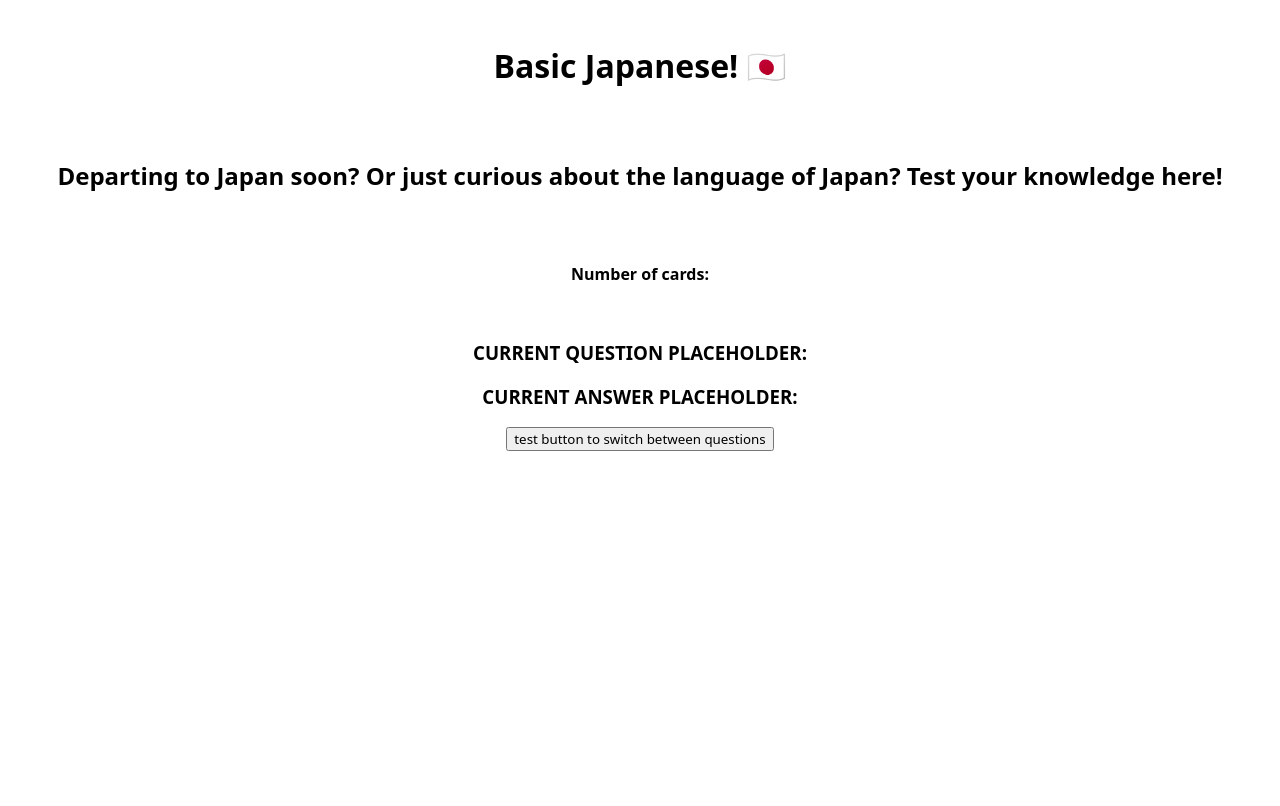
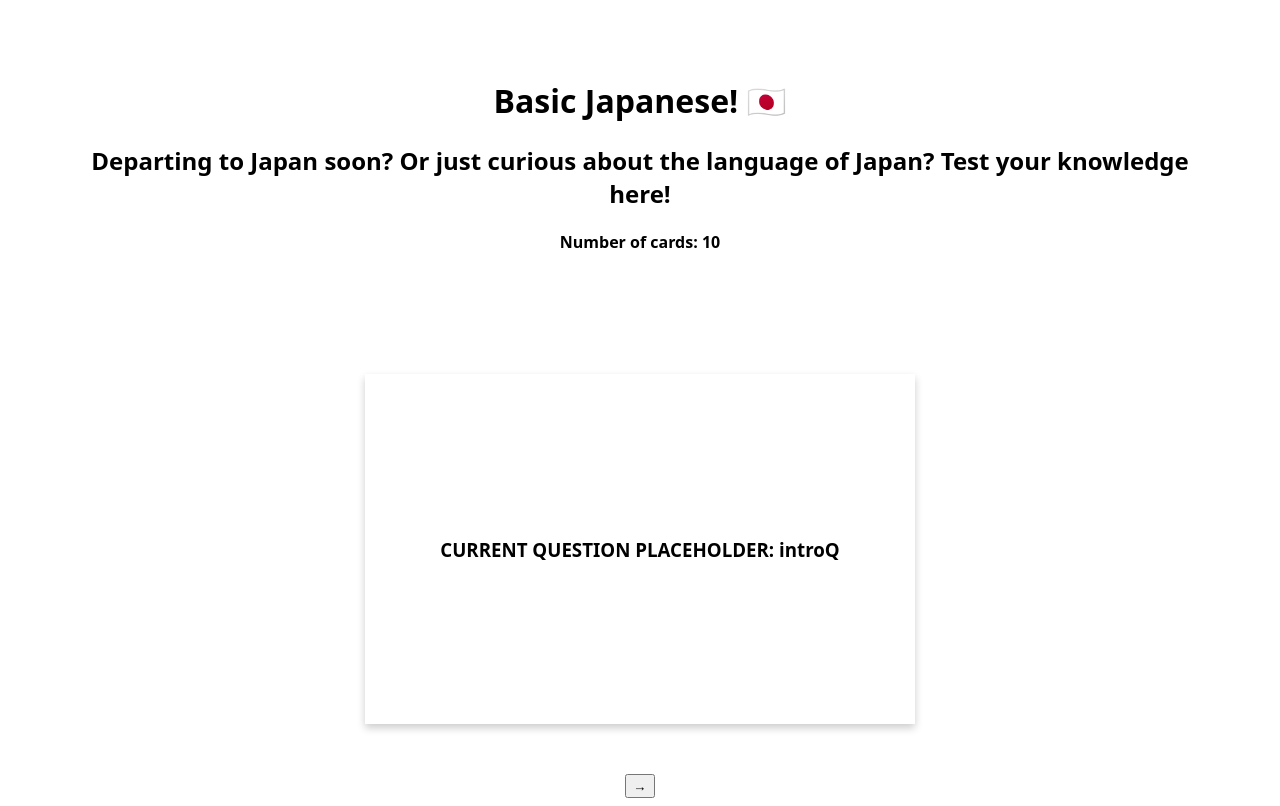
Before and after one commit to julesiet/flashcards-pt1, a React (Vite) app: page / in a window 1280 px wide. Built offline with nearby package versions, Linux system fonts and the light colour scheme.

Commit message:
combined q and a randomized picking w/ flashcard styling worked

```diff
--- a/src/App.css
+++ b/src/App.css
@@ -1,13 +1,51 @@
 .container {
   display: flex;
   flex-direction: column;
+  align-items: center;
 }
 
-.headers {
-  padding: 15px;
+.header-container {
+  padding: 50px;
   text-align: center;
 }
 
 .flashcard {
-  justify-items: center;
+  display: flex;
+  padding: 50px;
+  background-color: transparent;
+  width: 550px;
+  height: 350px;
+  perspective: 1000px;
 }
+
+.flashcard-inner {
+  position: relative;
+  width: 100%;
+  height: 100%;
+  text-align: center;
+  transition: transform 0.6s;
+  transform-style: preserve-3d;
+  box-shadow: 0 4px 8px 0 rgba(0,0,0,0.2);
+}
+
+.flashcard:hover .flashcard-inner {
+  transform: rotateX(180deg);
+}
+
+.flashcard-front, .flashcard-back {
+  align-content: center;
+  position: absolute;
+  width: 100%;
+  height: 100%;
+  -webkit-backface-visibility: hidden;
+  backface-visibility: hidden;
+}
+
+.flashcard-front {
+  color: black;
+}
+
+.flashcard-back {
+  color: black;
+  transform: rotateX(180deg);
+}
--- a/src/App.jsx
+++ b/src/App.jsx
@@ -4,35 +4,50 @@ import { useState } from 'react';
 const App = () => {
 
   const QandA = {
-    "introQ": "introA",
-    "bazinga1": "badingi1",
-    "bazinga2": "badingi2",
-    "bazinga3": "badingi3",
-    "bazinga4": "badingi4",
-    "bazinga5": "badingi5",
+    "question1": "badingi1",
+    "question2": "badingi2",
+    "question3": "badingi3",
+    "question4": "badingi4",
+    "question5": "badingi5",
+    "question6": "badingi6",
+    "question7": "badingi7",
+    "question8": "badingi8",
+    "question9": "badingi9",
+    "question10": "badingi10",
   };
 
-  const [currentQuestion, setCurrentQuestion] = useState(""); // by default, this should be the first key/value pair
-  const [currentAnswer, setCurrentAnswer] = useState(""); // by default, this should be the first key/value pair
+  // that was over engineered i'm just gonna type it in myself bruh
+  const [currentQuestion, setCurrentQuestion] = useState("introQ");
+  const [currentAnswer, setCurrentAnswer] = useState("introA");
+
+  const questions = Object.keys(QandA);
 
   const handleFlashcard = () => {
-    // generate random index
-    // use setcurrentquestion to set currentquestion to the random key in QandA
-    // use setcurrentanswer to set currentanswer to the corresponding answer for the random question
-    // remove the introQ + introA key/value pair from the dictionary
+    let random = Math.floor(Math.random() * questions.length);
+    setCurrentQuestion(questions[random]);
+    setCurrentAnswer(QandA[questions[random]]);
   }
 
   return (
     <div className="container">
-      <h1 className="headers"> Basic Japanese! 🇯🇵 </h1>
-      <h2 className="headers"> Departing to Japan soon? Or just curious about the language of Japan? Test your knowledge here! </h2>
-      <h4 className="headers"> Number of cards: </h4>
+      <div className="header-container">
+        <h1> Basic Japanese! 🇯🇵 </h1>
+        <h2> Departing to Japan soon? Or just curious about the language of Japan? Test your knowledge here! </h2>
+        <h4> Number of cards: {questions.length} </h4>
+      </div>
 
       <div className="flashcard">
-        <h3> CURRENT QUESTION PLACEHOLDER: {currentQuestion} </h3>
-        <h3> CURRENT ANSWER PLACEHOLDER: {currentAnswer} </h3>
-        <button> test button to switch between questions </button> {/* onclick calls handleflashcard, should remove the placeholder question + answer */}
+        <div class="flashcard-inner">
+          <div className="flashcard-front">
+            <h3> CURRENT QUESTION PLACEHOLDER: {currentQuestion} </h3>
+          </div>
+          <div className="flashcard-back">
+            <h3> CURRENT ANSWER PLACEHOLDER: {currentAnswer} </h3>
+          </div>
+        </div>
       </div>
+
+      <button onClick={handleFlashcard}> &rarr; </button>
 
     </div>
   )
```
